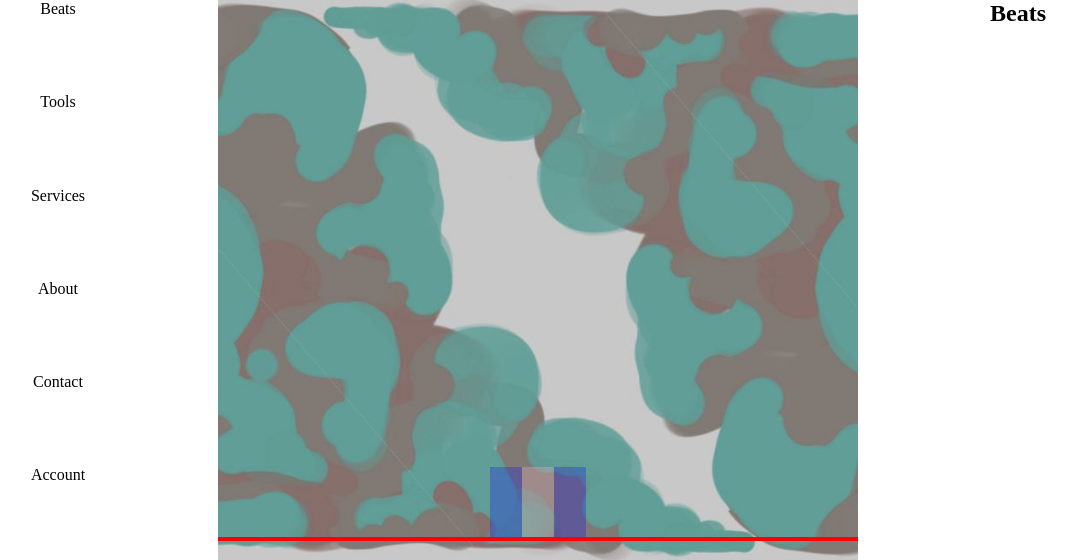
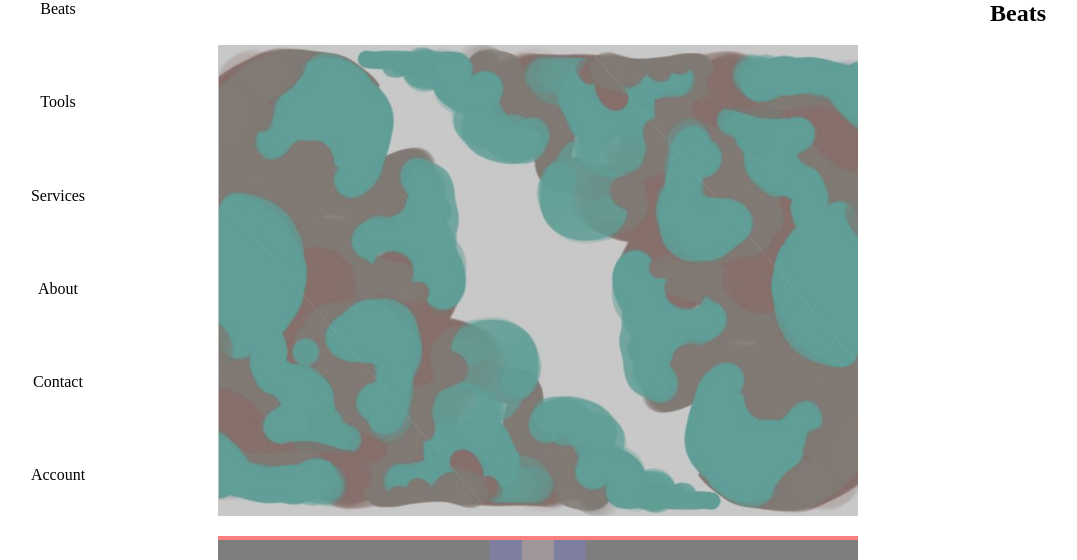
Before and after one commit to scbruce1109/SCP, a Django app: page /new/ in a window 1280 px wide. Shown: the part 120-680 px from the top of the page, without its empty margins (102-1179 px from the left). Run offline with Django 3.2, Linux system fonts and the light colour scheme; parts of the project's set-up code (start-up, migrations or seed data) failed here and were passed over.

Commit message:
Added thumbnail field to beat model, began restyling beatstore page.  Resized & rearranged player controls, switched dimensions on image background, began styling beat items with thumbnails.

```diff
--- a/products/models.py
+++ b/products/models.py
@@ -192,6 +192,7 @@ class Beat(models.Model):
     bpm = models.CharField(max_length=5, null=True, blank=True)
     active = models.BooleanField(default=True)
     cover_art = models.ImageField(upload_to=upload_media_path, null=True, blank=True)
+    thumbnail = models.ImageField(upload_to=upload_media_path, null=True, blank=True)
     audio_file = models.FileField(upload_to=upload_media_path, null=True, blank=True)
     slug = models.SlugField(blank=True, unique=True)
     standard = models.ForeignKey(Product, blank=True, null=True, related_name='standard_lease', on_delete=models.PROTECT)
--- a/static_scp/css/new.css
+++ b/static_scp/css/new.css
@@ -78,7 +78,7 @@ body, html {
 
 .second {
   background: white url('/static/img/cloud_logo.png') no-repeat center center;
-  background-size: auto 100%;
+  background-size: 100% auto;
 }
 
 #beat-header {
@@ -150,7 +150,7 @@ body, html {
 
 #viewport {
   width: 100%;
-  height: 83.33%;
+  height: calc(100% - 24px);
   position: relative;
 }
 
@@ -168,12 +168,14 @@ body, html {
 
 #controls-wrapper {
   width: 100%;
-  height: 16.66%;
+  height: 24px;
+  background-color: black;
+  opacity: 50%;
 }
 
 #controls {
   width: 15%;
-  height: 75%;
+  height: 20px;
   display: flex;
   opacity: 25%;
 }
@@ -202,7 +204,7 @@ body, html {
 /* Seek bar slider styling */
 
 #seekbar-container {
-  height: 25%;
+  height: 4px;
   width: 100%;
 }
 
@@ -268,3 +270,45 @@ body, html {
   text-decoration: none;
   cursor: pointer;
 }
+
+.beat-row {
+  display: table;
+  width: 100%;
+  margin-bottom: 10px;
+  padding: 0px;
+}
+
+/* .beat-text-row {
+  display: table;
+  width: calc(100% - 40px)
+} */
+
+.beat-pic {
+  display: table-cell;
+  text-align: left;
+  width: 50%;
+}
+
+/* .beat-title-cont {
+  display: table-cell;
+  text-align: left;
+  width: 50%;
+} */
+
+/* .beat-title {
+  height:505;
+}
+
+.beat-type {
+  height: 50%;
+} */
+
+.beat-cart {
+  display: table-cell;
+  text-align: right;
+  width: 50%;
+}
+
+#beat-content {
+  margin: 10px;
+}
--- a/templates/new_home.html
+++ b/templates/new_home.html
@@ -92,18 +92,21 @@
 </div>
 
 <div id='controls-wrapper'>
+
+<div id='seekbar-container'>
+  <div id='slide-container'>
+    <div id='slider'>
+      </div>
+      </div>
+      </div>
+
 <div id='controls' class='mx-auto'>
   <div id='back-btn'></div>
   <div id='play-pause-btn'></div>
   <div id='fwd-btn'></div>
   </div>
 
-  <div id='seekbar-container'>
-    <div id='slide-container'>
-      <div id='slider'>
-        </div>
-        </div>
-        </div>
+
 
         </div>
 
@@ -117,17 +120,19 @@
     <div id='beat-content'>
       {% for obj in object_list %}
       <div class='beat-item' beat='{{ obj.get_aws_url }}' title='{{ obj.title }}'>
-        <div class='row'>
-          <div class='col-1'><a class='play-track-btn' beat='{{ obj.get_aws_url }}'>PP</a></div>
-          <div class='col-5'>
+        <div class='beat-row'>
+          <div class='beat-pic'><a class='play-track-btn' beat='{{ obj.get_aws_url }}' style='margin-right: 7px;'><img src='{{ obj.thumbnail.url }}'></a>
             {{ obj.title }}
           </div>
 
-          <div class='col-5'>
+
+
+
+          <!-- <div class='beat-type'>
             {{ obj.standard.id }}
-            </div>
+            </div> -->
 
-          <div class='col-1'>
+          <div class='beat-cart'>
             <div class="beat-modal-btn" standard='{{ obj.standard.id }}' trackout='{{ obj.trackout.id }}' unlimited='{{ obj.unlimited.id }}'><p>O</p>
 
             </div>
@@ -135,6 +140,8 @@
             </div>
 
           </div>
+          <hr>
+
           {% endfor %}
       </div>
     </div>
```
Also changed, not shown: db.sqlite3, products/migrations/0013_beat_thumbnail.py (added).
